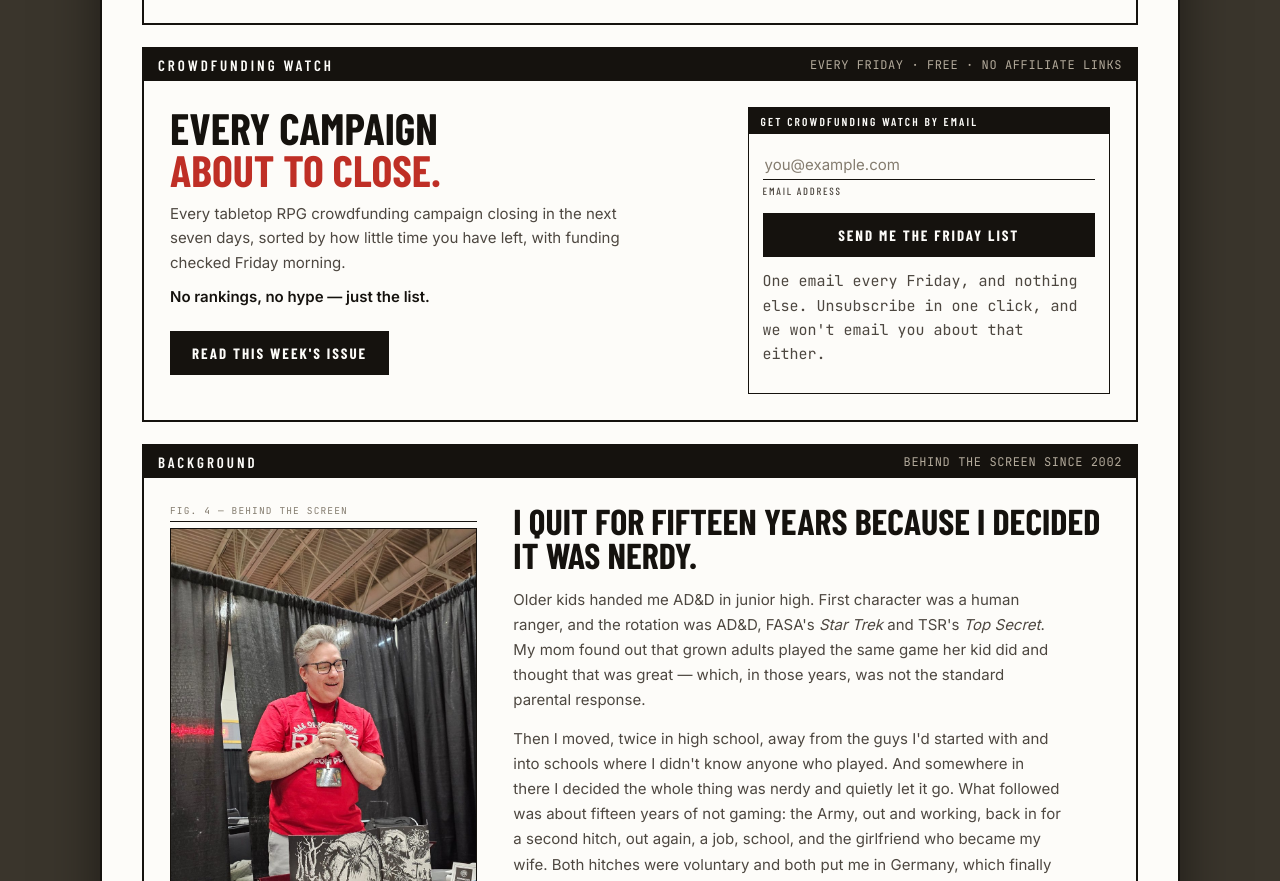
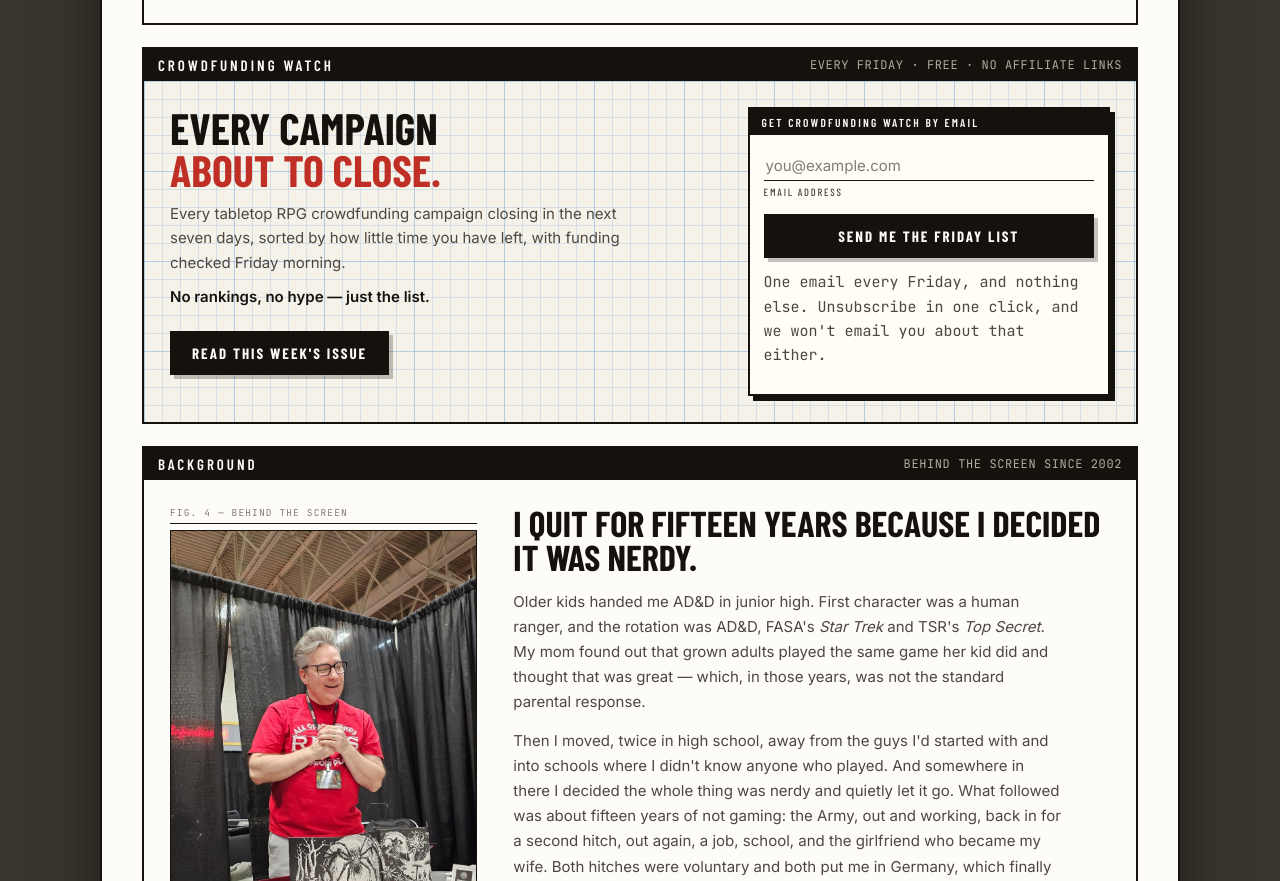
Before and after one commit to seanpkelley/seans-page, a plain HTML site: page index.html in a window 1280 px wide. Shown: the part 3096-3977 px from the top of the page. Drawn offline with nearby package versions, Linux system fonts and the light colour scheme.

Commit message:
Add files via upload
Crisper favicon
Grid background for CW section

```diff
--- a/index.html
+++ b/index.html
@@ -292,6 +292,19 @@ h1 .r{color:var(--red)}
   .tile:nth-child(2n){border-right:0}
   .tile:nth-last-child(-n+2){border-bottom:0}
 }
+
+/* Crowdfunding Watch panel sits on CW's graph paper (matches crowdfunding.seans.page) */
+#cw > .body{position:relative;background:var(--paper,#f5f2e9);overflow:hidden}
+#cw > .body::before{content:"";position:absolute;inset:0;pointer-events:none;
+  background-image:
+    linear-gradient(rgba(63,127,212,.46) 1px,transparent 1px),
+    linear-gradient(90deg,rgba(63,127,212,.46) 1px,transparent 1px),
+    linear-gradient(rgba(63,127,212,.30) 1px,transparent 1px),
+    linear-gradient(90deg,rgba(63,127,212,.30) 1px,transparent 1px);
+  background-size:90px 90px,90px 90px,18px 18px,18px 18px;opacity:.55}
+#cw .cw{position:relative;z-index:1}
+#cw .signup{background:#fffdf6;border:2px solid var(--ink);box-shadow:5px 5px 0 var(--ink)}
+#cw .btn{box-shadow:4px 4px 0 rgba(21,18,14,.25)}
 </style>
 </head>
 <body>
```
